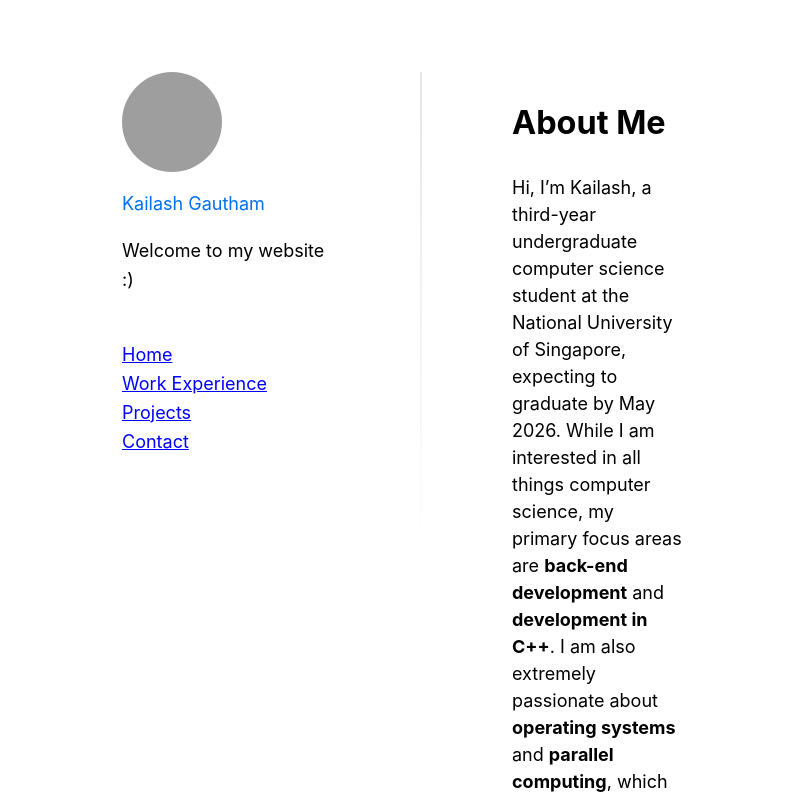
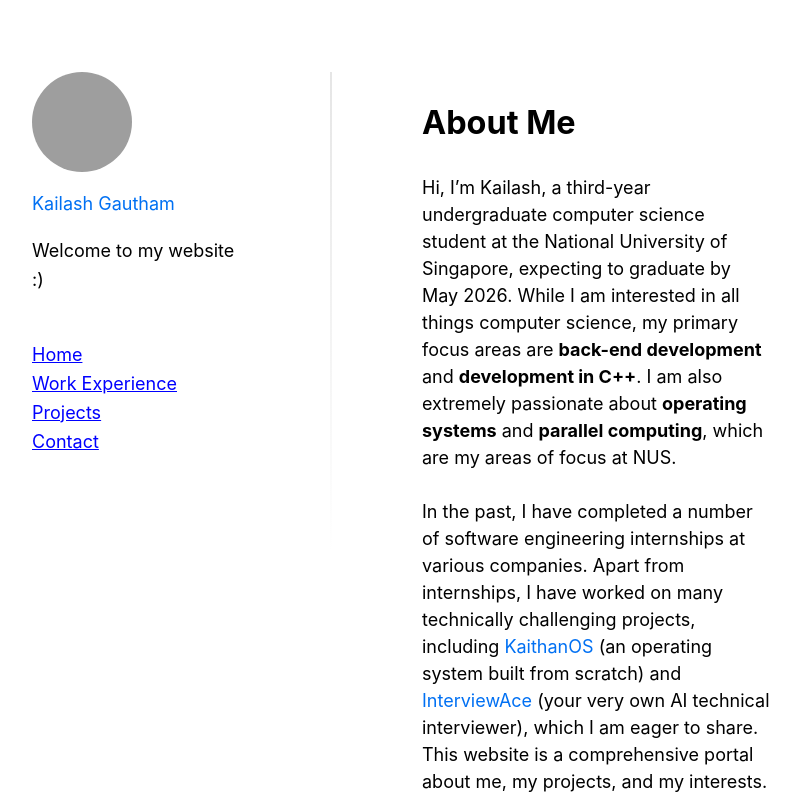
Before and after one commit to kailashgautham/kailashgautham.com, a Next.js app: page / in a window 1280 px wide. Shown: the top 799 px of the page, without its empty margins (238-1038 px from the left). Built offline with nearby package versions, Linux system fonts and the light colour scheme; grey boxes are pictures that could not be loaded.

Commit message:
some more changes

```diff
--- a/components/layout.module.css
+++ b/components/layout.module.css
@@ -1,5 +1,5 @@
 .container {
-  padding: 1rem 20rem;
+  padding: 1rem 15rem;
   margin: 3rem auto 6rem;
 }
 
```
